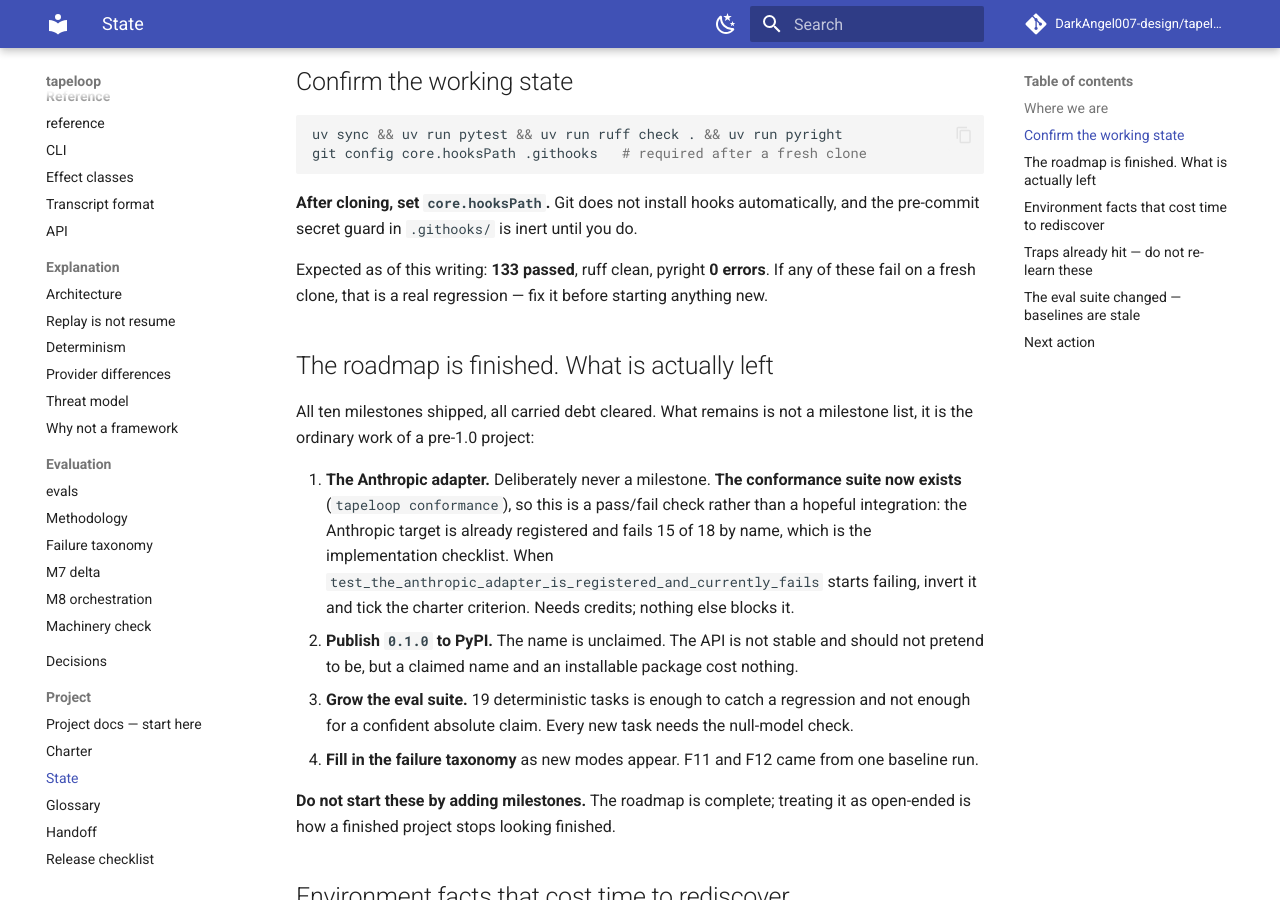
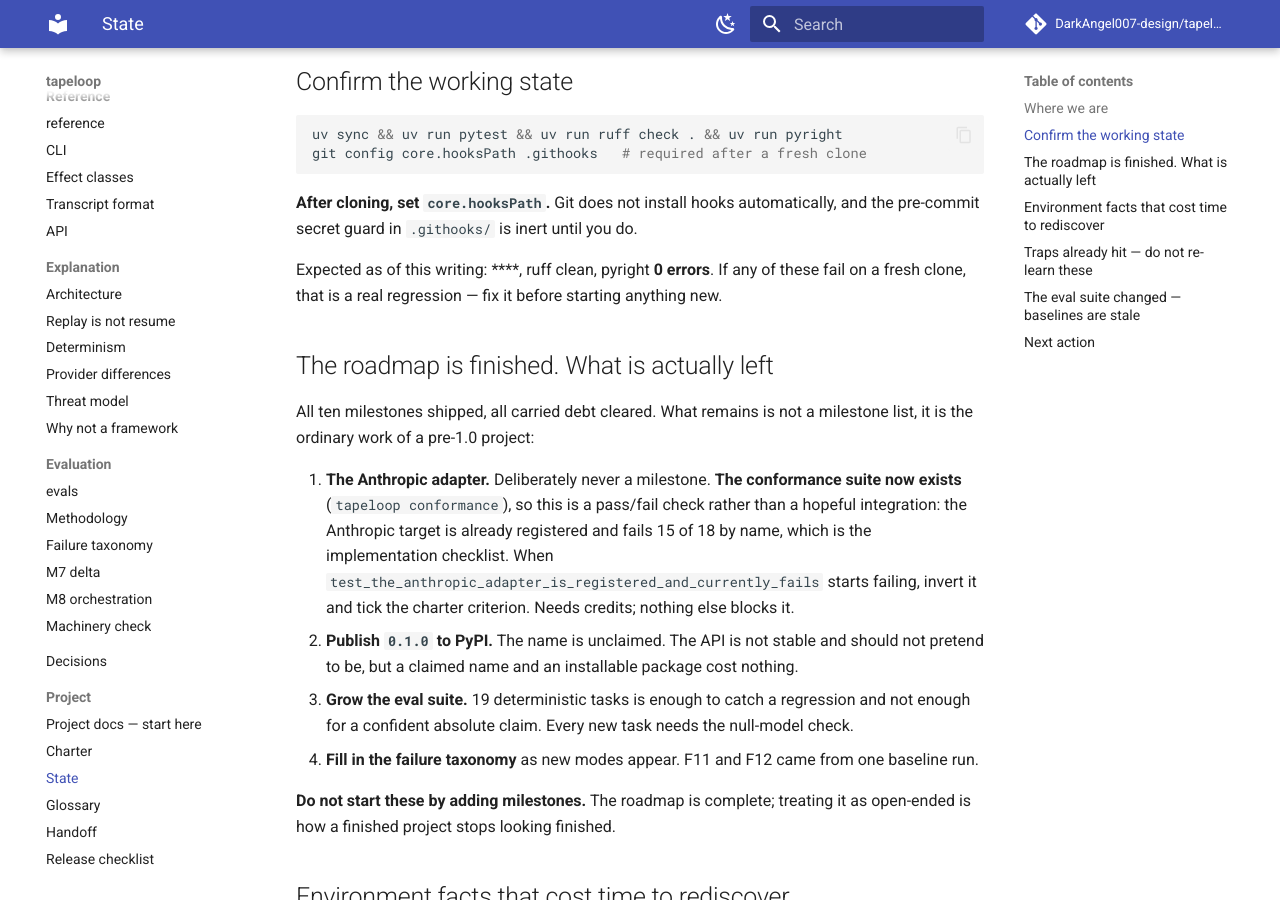
Before and after one commit to DarkAngel007-design/tapeloop, an MkDocs documentation site: the page built from docs/project/state.md, in a window 1280 px wide and 900 px high, scrolled down 979 px. Built offline with MkDocs 1.6.1 and Material for MkDocs 9.7.7, drawn with Linux system fonts in a browser that asks for light colours; comment, search, counter and statistics services are not loaded; some of the changed text lies outside the part shown.

Commit message:
Refresh the handoff: it said 133 tests where there are
A stale handoff is worse than none, which is the lesson this project keeps
relearning in other forms.

```diff
--- a/docs/project/state.md
+++ b/docs/project/state.md
@@ -29,7 +29,7 @@ git config core.hooksPath .githooks   # required after a fresh clone
 **After cloning, set `core.hooksPath`.** Git does not install hooks automatically, and the
 pre-commit secret guard in `.githooks/` is inert until you do.
 
-Expected as of this writing: **133 passed**, ruff clean, pyright **0 errors**. If any of these
+Expected as of this writing: ****, ruff clean, pyright **0 errors**. If any of these
 fail on a fresh clone, that is a real regression — fix it before starting anything new.
 
 ## The roadmap is finished. What is actually left
```
Also changed, not shown: other parts of docs/project/state.md (+1 -1 lines).
